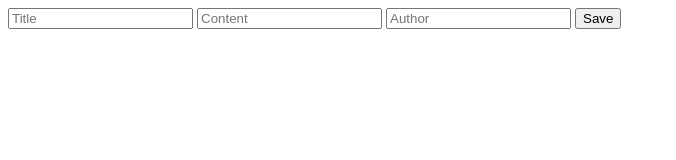
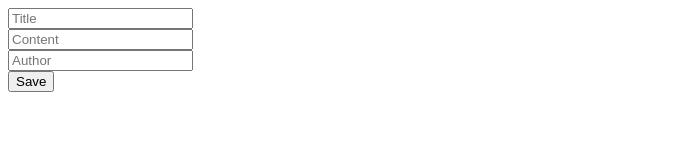
Before and after one commit to Assenti/mean, a website: page public/index.html in a window 1280 px wide. Shown: the whole page, without its empty margins (0-676 px from the left). Drawn offline with Linux system fonts and the light colour scheme.

Commit message:
modify .gitignore

```diff
--- a/public/index.html
+++ b/public/index.html
@@ -5,9 +5,9 @@
 </head>
 <body ng-app="decode" ng-controller = "MainCtrl as vm">
 	<form ng-submit="vm.savePost()">
-		<input type="text" placeholder="Title" ng-model="vm.title" required>
-		<input type="text" placeholder="Content" ng-model="vm.content" required>
-		<input type="tetx" placeholder="Author" ng-model="vm.author" required>
+		<input type="text" placeholder="Title" ng-model="vm.title" required><br>
+		<input type="text" placeholder="Content" ng-model="vm.content" required><br>
+		<input type="tetx" placeholder="Author" ng-model="vm.author" required><br>
 		<button type="submit">Save</button>
 	</form>
 </body>
```
Also changed, not shown: 1 other file.
